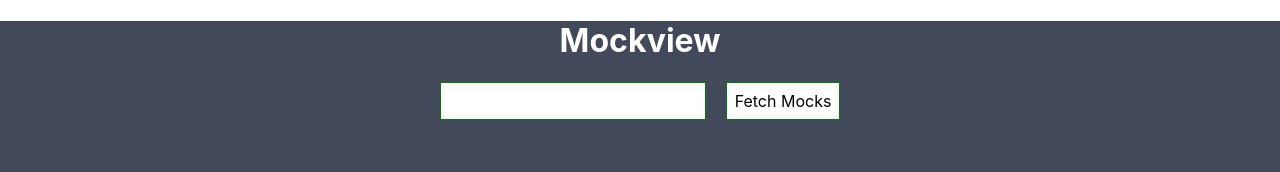
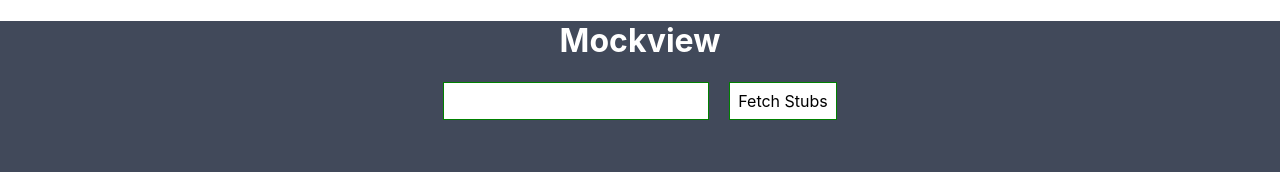
Before and after one commit to Him-Sharma/mockview, a React (Create React App) app: page / in a window 1280 px wide. Shown: the top 172 px of the page. Built offline with nearby package versions, Linux system fonts and the light colour scheme; the HTML template or start-up script is replaced by a standard one.

Commit message:
align domain language

```diff
--- a/src/containers/MockView/MockView.js
+++ b/src/containers/MockView/MockView.js
@@ -9,7 +9,7 @@ class MockView extends Component {
     selectedStubItem: null,
   };
 
-  fetchMockHandler = () => {
+  fetchStubHandler = () => {
     const url = document.getElementById("serverUrlInput").value;
     axios.get(url).then((response) => {
       const stubItems = response.data.stubs;
@@ -23,7 +23,7 @@ class MockView extends Component {
         <h1>Mockview</h1>
         <section className="Control">
           <input type="text" id="serverUrlInput"></input>
-          <button onClick={this.fetchMockHandler}>Fetch Mocks</button>
+          <button onClick={this.fetchStubHandler}>Fetch Stubs</button>
         </section>
         <section className="StubContainer">
           <StubItemList stubItems={this.state.stubItems} />
```
